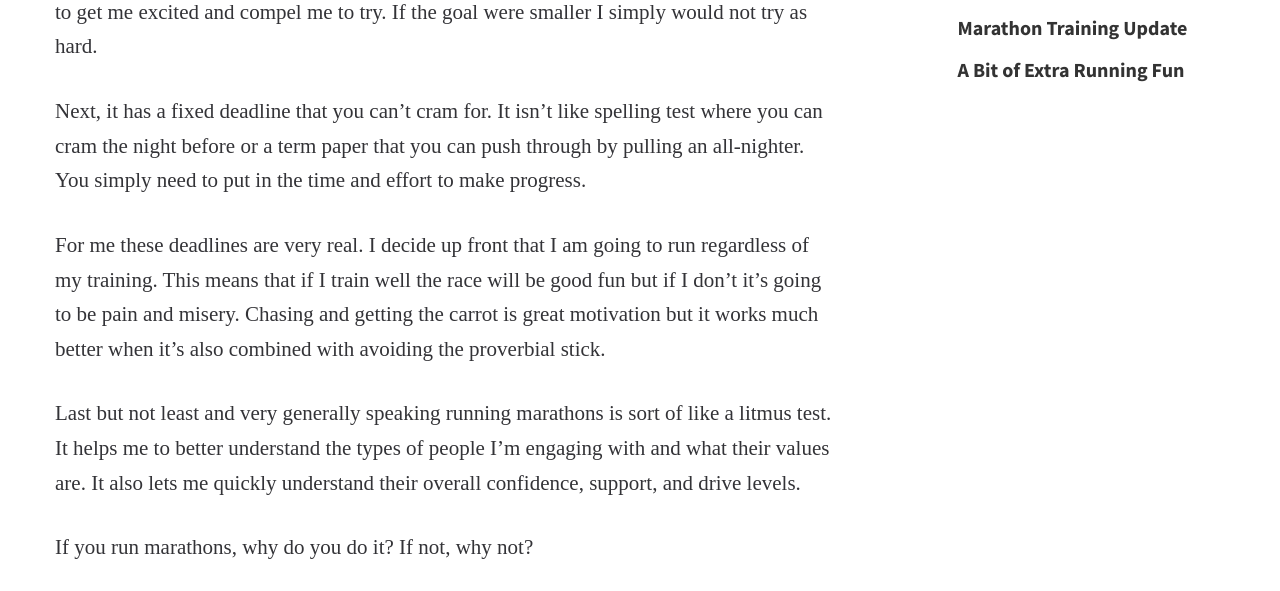
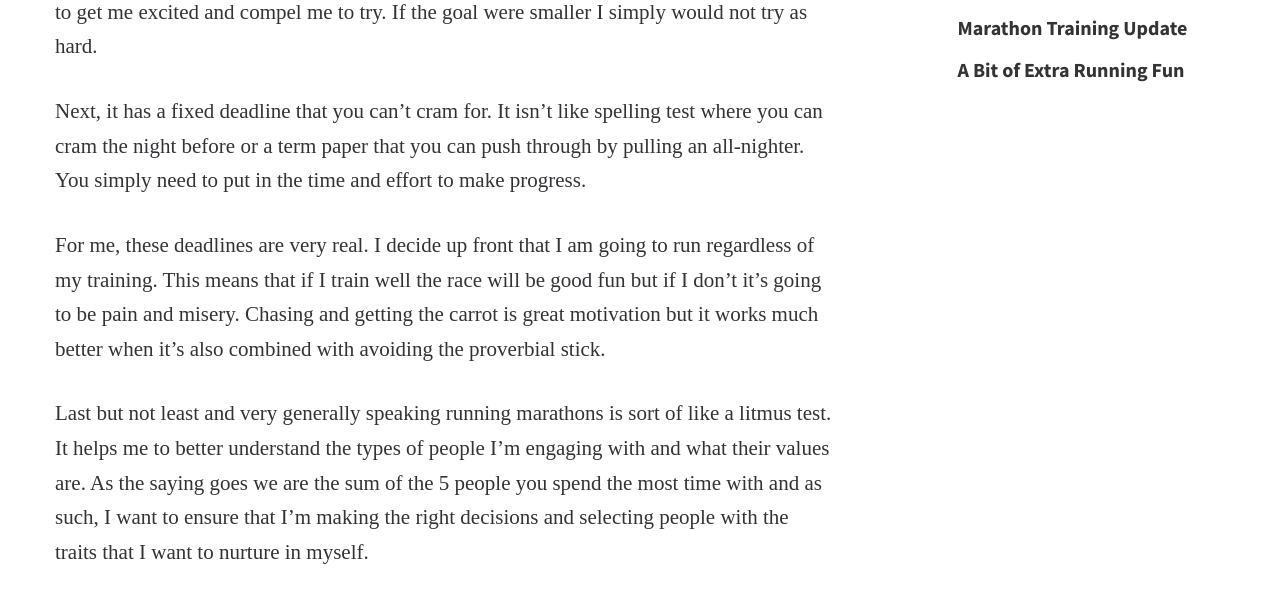
Before and after one commit to metizror/charlesgreen.github.io, a Jekyll site: the page built from _posts/2016-11-16-why-do-I-run-marathons.md, in a window 1280 px wide, cut to the strip 947-1538 px from the top of the page. Built offline with Jekyll 4.4.1, drawn with Linux system fonts in a browser that asks for light colours; some web fonts are replaced.

Commit message:
why do I run marathons

```diff
--- a/_posts/2016-11-16-why-do-I-run-marathons.md
+++ b/_posts/2016-11-16-why-do-I-run-marathons.md
@@ -26,9 +26,9 @@ For me, it comes down to 3 specific drivers. First, a marathon is big and challe
 
 Next, it has a fixed deadline that you can't cram for. It isn't like spelling test where you can cram the night before or a term paper that you can push through by pulling an all-nighter. You simply need to put in the time and effort to make progress.
 
-For me these deadlines are very real. I decide up front that I am going to run regardless of my training. This means that if I train well the race will be good fun but if I don't it's going to be pain and misery. Chasing and getting the carrot is great motivation but it works much better when it's also combined with avoiding the proverbial stick.
+For me, these deadlines are very real. I decide up front that I am going to run regardless of my training. This means that if I train well the race will be good fun but if I don't it's going to be pain and misery. Chasing and getting the carrot is great motivation but it works much better when it's also combined with avoiding the proverbial stick.
 
-Last but not least and very generally speaking running marathons is sort of like a litmus test. It helps me to better understand the types of people I'm engaging with and what their values are. It also lets me quickly understand their overall confidence, support, and drive levels.
+Last but not least and very generally speaking running marathons is sort of like a litmus test. It helps me to better understand the types of people I'm engaging with and what their values are. As the saying goes we are the sum of the 5 people you spend the most time with and as such, I want to ensure that I'm making the right decisions and selecting people with the traits that I want to nurture in myself.
 
 If you run marathons, why do you do it? If not, why not?
 
```
